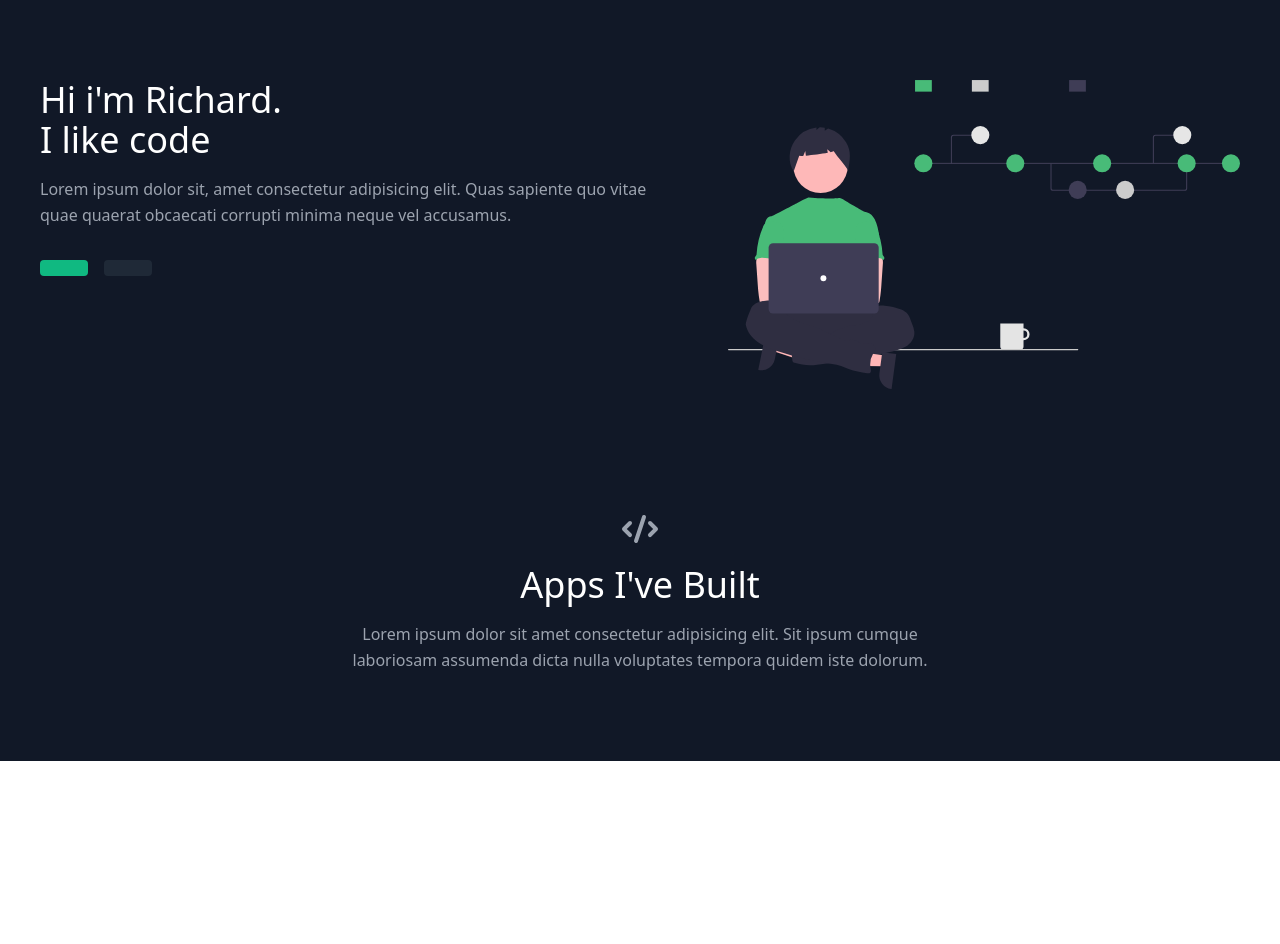
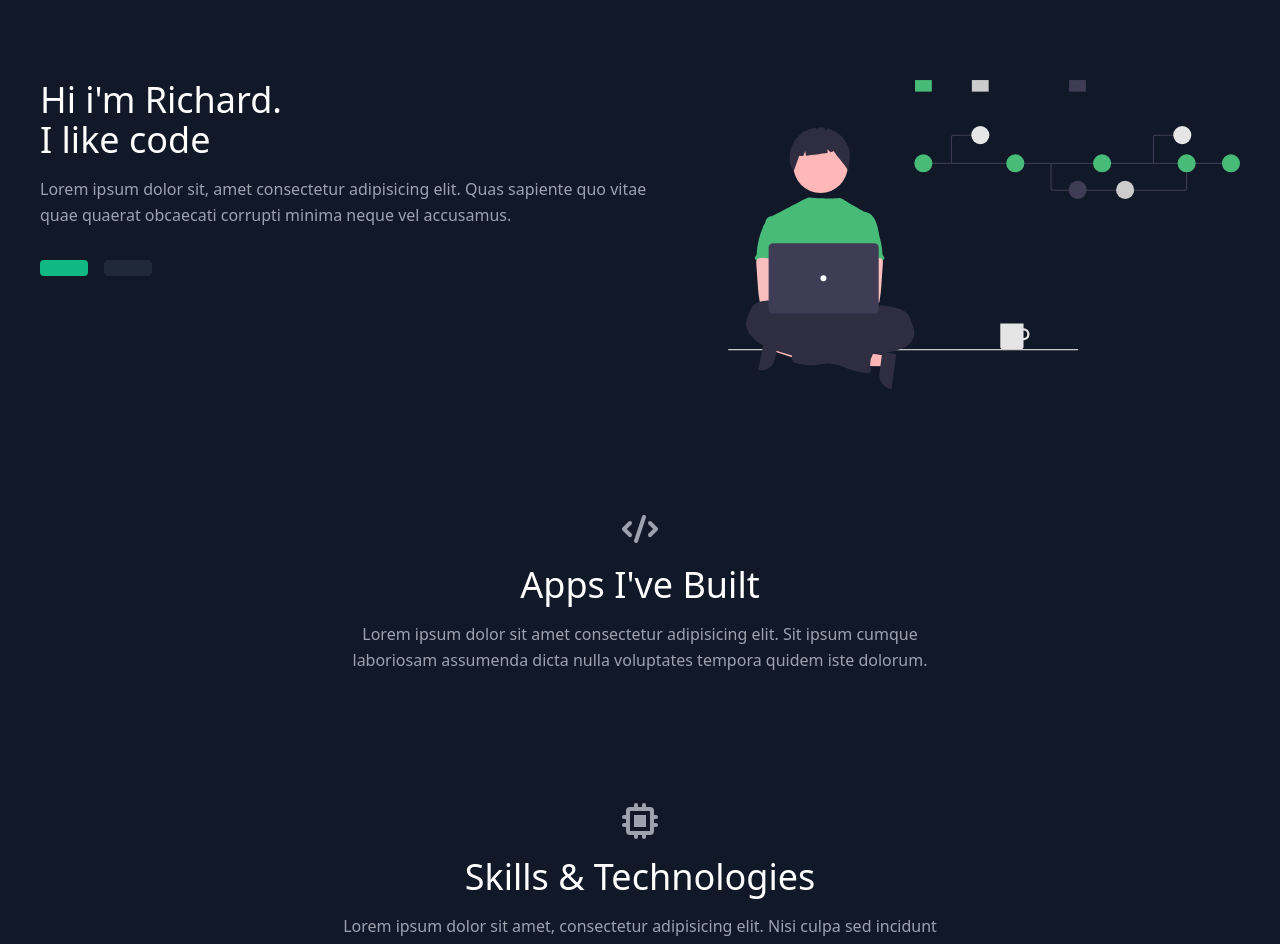
Before and after one commit to richardsavala/react-portfolio, a React (Create React App) app: page / in a window 1280 px wide. Shown: the top 944 px of the page. Before the commit the page ends 800 px from the top, so only its background shows below. Built offline with nearby package versions, Linux system fonts and the light colour scheme.

Commit message:
Add files via upload
react portfolio
in App.js return added Skills component

```diff
--- a/src/App.js
+++ b/src/App.js
@@ -12,8 +12,8 @@ export default function App() {
       {/* <Navbar /> */}
       <About />
       <Projects />
-      {/*<Skills />
-      <Testimonials />
+      <Skills />
+      {/* <Testimonials />
       <Contact /> */}
     </main>
   );
```
